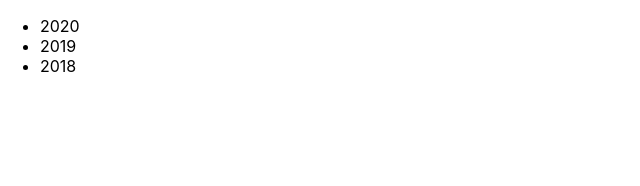
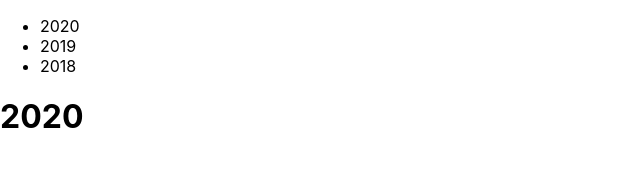
Before and after one commit to honeyai/nyatep, a React (Create React App) app in the folder client/: page / in a window 1280 px wide. Shown: the top 186 px of the page, without its empty margins (0-640 px from the left). Built offline with nearby package versions, Linux system fonts and the light colour scheme.

Commit message:
switch between views

```diff
--- a/client/src/App.js
+++ b/client/src/App.js
@@ -1,10 +1,35 @@
+import React, { useState } from 'react';
 import './App.css';
 import YearlyBanner from './components/YearlyBanner';
+import Year2020Stats from './components/Year2020Stats';
+import Year2019Stats from './components/Year2019Stats';
+import Year2018Stats from './components/Year2018Stats';
 
 function App() {
+  const [bannerView, setBannerView] = useState('year-2020');
+
+  function changeBannerView(e) {
+    const name = e.target.getAttribute("name");
+    setBannerView(name);
+  }
+
+  function getBannerView() {
+    switch(bannerView) {
+      case 'year-2020':
+        return <Year2020Stats />
+      case 'year-2019':
+        return <Year2019Stats />
+      case 'year-2018':
+        return <Year2018Stats />
+      default:
+        return <Year2020Stats />
+    }
+  }
+
   return (
     <div>
-      <YearlyBanner />
+      <YearlyBanner changeBannerView={ changeBannerView } />
+      { getBannerView() }
     </div>
   );
 }
```
